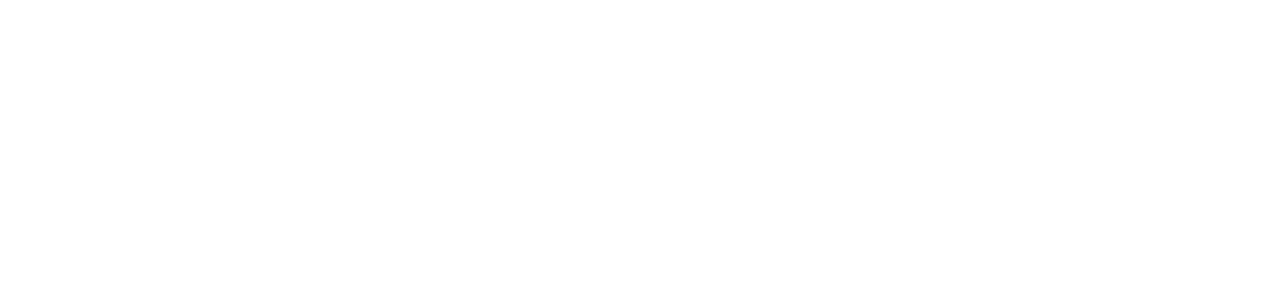
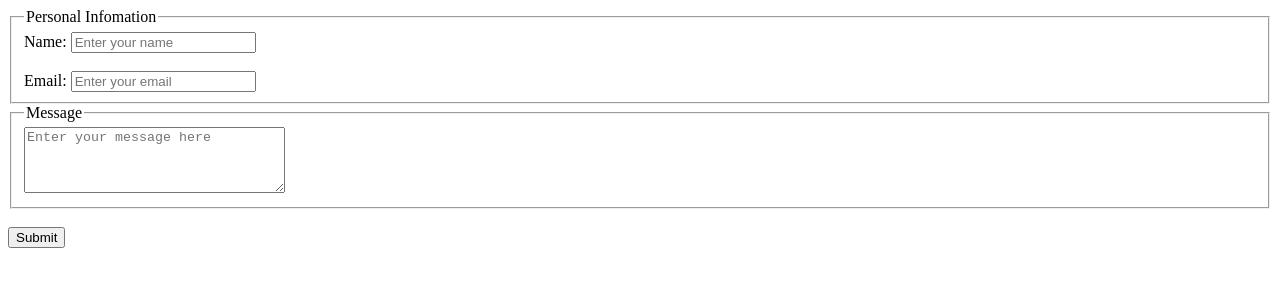
Before and after one commit to DhanushkaChandimal/Assignment---Intro-to-HTML-Concepts, a plain HTML site: page index.html in a window 1280 px wide. Drawn offline with Linux system fonts and the light colour scheme.

Commit message:
Implemented form

```diff
--- a/index.html
+++ b/index.html
@@ -3,9 +3,29 @@
 <head>
     <meta charset="UTF-8">
     <meta name="viewport" content="width=device-width, initial-scale=1.0">
-    <title>Intro to HTML concepts</title>
+    <title>Module 1 HTML Assignment</title>
 </head>
 <body>
+    <form action="#" method="POST">
+        <fieldset>
+            <legend>Personal Infomation</legend>
 
+            <label for="name">Name: </label>
+            <input type="text" name="name" id="name" placeholder="Enter your name" required>
+            <br>
+            <br>
+
+            <label for="email">Email: </label>
+            <input type="email" name="email" id="email" placeholder="Enter your email" required>
+        </fieldset>
+
+        <fieldset>
+            <legend>Message</legend>
+
+            <textarea name="message" id="message" placeholder="Enter your message here" rows="4" cols="30"></textarea>
+        </fieldset><br>
+
+        <input type="submit" value="Submit">
+    </form>
 </body>
 </html>
```
